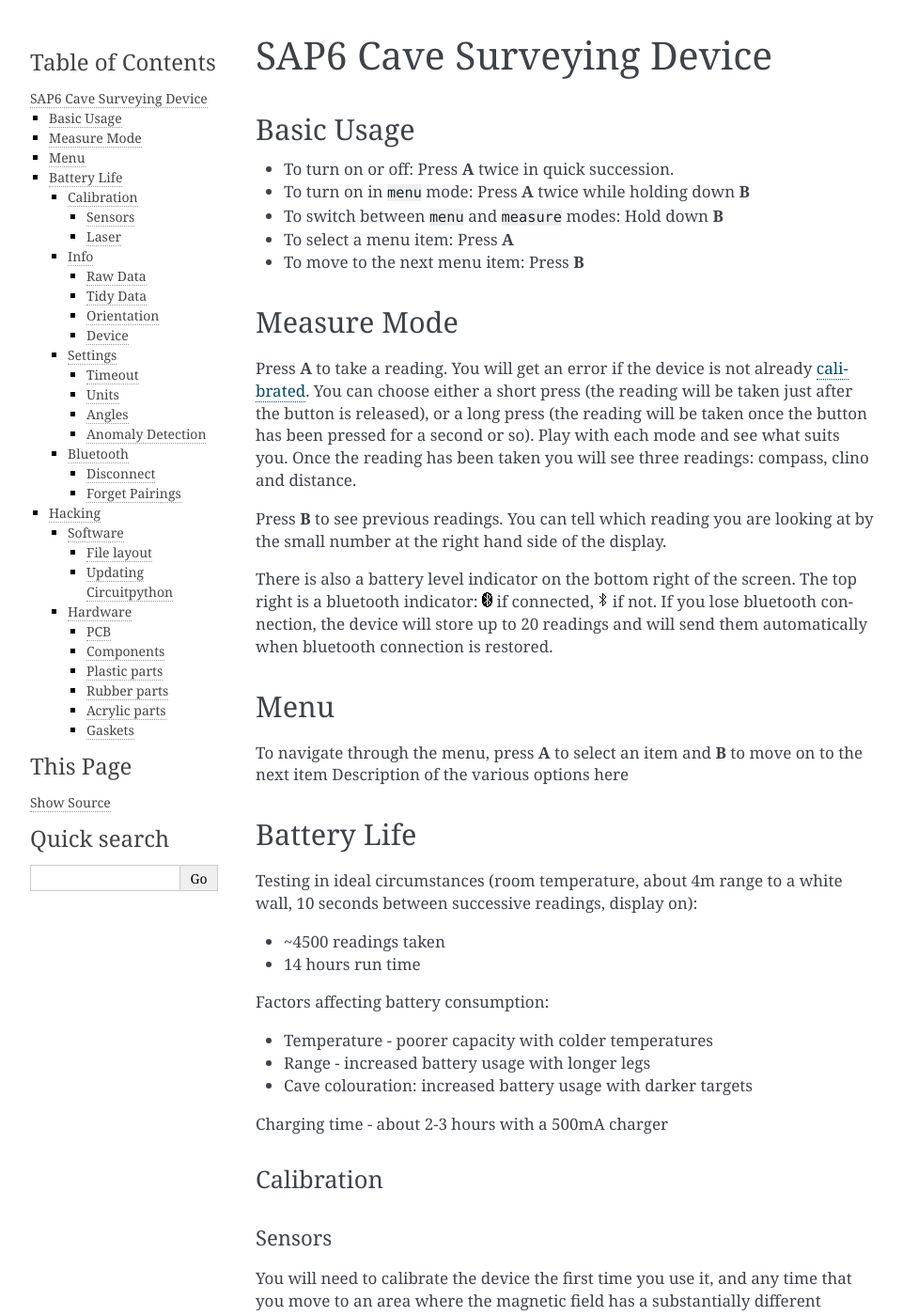
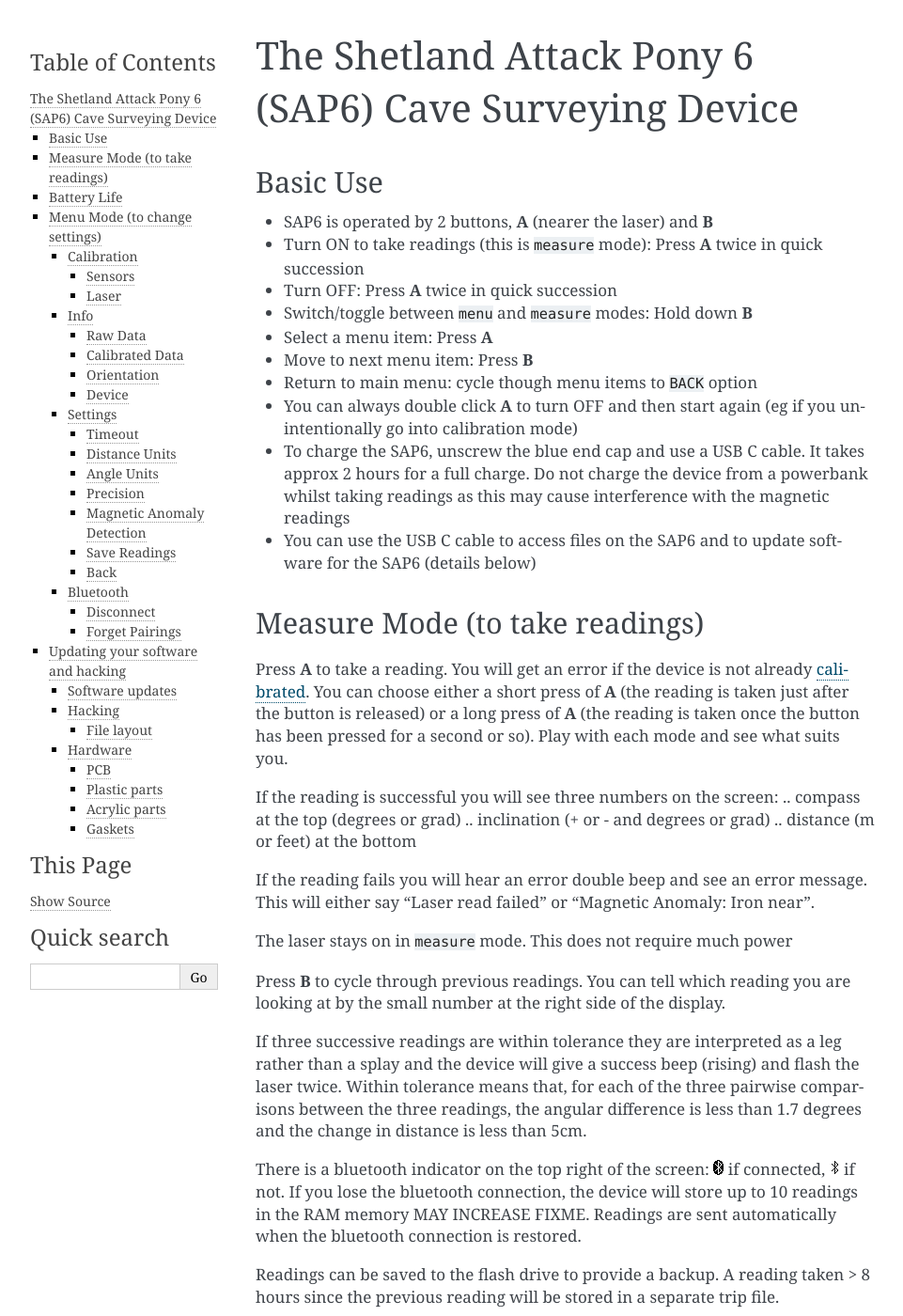
Before and after one commit to furbrain/STIC, a Sphinx documentation site: the page built from firmware/docs/source/index.rst, in a window 1280 px wide and 1400 px high. Shown: the whole window at 94% size, without its empty margins (148-1109 px from the left). Built offline with Sphinx 7.4.7, drawn with Linux system fonts in a browser that asks for light colours; some of the changed text lies outside the part shown.

Commit message:
Update to Beckas documentation

```diff
--- a/firmware/docs/source/index.rst
+++ b/firmware/docs/source/index.rst
@@ -1,62 +1,102 @@
-SAP6 Cave Surveying Device
-==========================
+The Shetland Attack Pony 6 (SAP6) Cave Surveying Device
+=======================================================
 
 .. toctree::
    :maxdepth: 2
    :caption: Contents:
 
 
-Basic Usage
+Basic Use
 -----------
 
-* To turn on or off: Press **A** twice in quick succession.
-* To turn on in ``menu`` mode: Press **A** twice while holding down **B**
-* To switch between ``menu`` and ``measure`` modes: Hold down **B**
-* To select a menu item: Press **A**
-* To move to the next menu item: Press **B**
+* SAP6 is operated by 2 buttons, **A** (nearer the laser) and **B**
 
-Measure Mode
-------------
+* Turn ON to take readings (this is ``measure`` mode): Press **A** twice in quick succession
 
-Press **A** to take a reading. You will get an error if the device is not already :ref:`calibrated <Sensors>`. You can
-choose either a short press (the reading will be taken just after the button is released), or a long press (the reading
-will be taken once the button has been pressed for a second or so). Play with each mode and see what suits you.
-Once the reading has been taken you will see three readings: compass, clino and distance.
+* Turn OFF: Press **A** twice in quick succession
 
-Press **B** to see previous readings. You can tell which reading you are looking at by the small number at the right
-hand side of the display.
+* Switch/toggle between ``menu`` and ``measure`` modes: Hold down **B**
+
+* Select a menu item: Press **A**
+
+* Move to next menu item: Press **B**
+
+* Return to main menu: cycle though menu items to ``BACK`` option
+
+* You can always double click **A** to turn OFF and then start again (eg if you unintentionally go into calibration
+  mode)
+
+* To charge the SAP6, unscrew the blue end cap and use a USB C cable. It takes approx 2 hours for a full charge. Do not
+  charge the device from a powerbank whilst taking readings as this may cause interference with the magnetic readings
+
+* You can use the USB C cable to access files on the SAP6 and to update software for the SAP6 (details below)
+
+
+Measure Mode (to take readings)
+-------------------------------
+
+Press **A** to take a reading. You will get an error if the device is not already :ref:`calibrated <Sensors>`.
+You can choose either a short press of **A** (the reading is taken just after the button is released) or a long press
+of **A** (the reading is taken once the button has been pressed for a second or so). Play with each mode and see what
+suits you.
+
+If the reading is successful you will see three numbers on the screen:
+.. compass at the top (degrees or grad)
+.. inclination (+ or - and degrees or grad)
+.. distance (m or feet) at the bottom
+
+If the reading fails you will hear an error double beep and see an error message. This will either say "Laser read
+failed" or "Magnetic Anomaly: Iron near".
+
+
+The laser stays on in ``measure`` mode. This does not require much power
+
+Press **B** to cycle through previous readings. You can tell which reading you are looking at by the small number at
+the right side of the display.
 
 .. |bt_on| image:: bt_on.png
 
 .. |bt_off| image:: bt_off.png
 
+If three successive readings are within tolerance they are interpreted as a leg rather than a splay and the device will
+give a success beep (rising) and flash the laser twice. Within tolerance means that, for each of the three pairwise
+comparisons between the three readings, the angular difference is less than 1.7 degrees and the change in distance is
+less than 5cm.
 
-There is also a battery level indicator on the bottom right of the screen. The top right is a bluetooth indicator:
-|bt_on| if connected, |bt_off| if not. If you lose bluetooth connection, the device will store up to 20 readings and
-will send them automatically when bluetooth connection is restored.
+There is a bluetooth indicator on the top right of the screen:
+|bt_on| if connected, |bt_off| if not. If you lose the bluetooth connection, the device will store up to 10 readings in
+the RAM memory MAY INCREASE FIXME. Readings are sent automatically when the bluetooth connection is restored.
 
-Menu
-----
+Readings can be saved to the flash drive to provide a backup. A reading taken > 8 hours since the previous reading will
+be stored in a separate trip file.
 
-To navigate through the menu, press **A** to select an item and **B** to move on to the next item
-Description of the various options here
+There is a battery level indicator on the bottom right of the screen. If you want to save power, turn off the device
+between stations.
 
 Battery Life
 ------------
 
-Testing in ideal circumstances (room temperature, about 4m range to a white wall, 10 seconds between successive
+Test results in ideal circumstances (room temperature, about 4m range to a white wall, 10 seconds between successive
 readings, display on):
 
 * ~4500 readings taken
 * 14 hours run time
 
-Factors affecting battery consumption:
+There are some factors that affect battery consumption:
 
 * Temperature - poorer capacity with colder temperatures
 * Range  - increased battery usage with longer legs
 * Cave colouration:  increased battery usage with darker targets
 
-Charging time - about 2-3 hours with a 500mA charger
+Menu Mode (to change settings)
+------------------------------
+
+To navigate through the menu, press **A** to select an item and **B** to move on to the next item. Return to the main
+menu by cycling though menu items to the``BACK`` option
+
+You can directly turn on in ``menu`` mode by pressing **A** twice while holding down **B**
+
+The menu options are:
 
 Calibration
 +++++++++++
@@ -64,21 +104,50 @@ Calibration
 Sensors
 *******
 
-You will need to calibrate the device the first time you use it, and any time that you move to an area where the
-magnetic field has a substantially different strength or dip.
+You need to calibrate the sensors the first time you use the SAP6, and then again any time that you move to a location
+with a substantially different magnetic field strength or dip. The SAP6 will only save one calibration setting (in the
+config.json file) so if you recalibrate these values will be overwritten (though you can download and save your
+``config.json`` file and reload it later).
 
-Once you enter the calibration routine you will ideally need to take 24 readings. Press **A** to take each reading,
-and press **B** to finish. If you wish to cancel calibration, double-click **A**. I normally suggest 8 in random
-directions, then a series of 8 readings between two points, rotating the device 45° along its axis between each shot.
-You then need a further 8 readings between another 2 points, ideally about 90° from the first set. Don't
-worry if you don't get these numbers exactly right, the algorithm will identify which readings are in the same direction
-and adapt accordingly.
+Once you enter the calibration routine you will ideally take 24 readings. Press **A** to take each reading, and press
+**B** when all 24 are taken. You can cancel the calibration at any point by double-clicking **A**.
+
+The recommended calibration routine (details below) starts with 8 readings taken in random, but well spread out,
+directions and then 8 accurate readings between two points, rotating the device by 45° along its long axis between each
+shot, then another, similar set of 8 accurate readings ideally taken at about 90° from the first set.
+
+Don't worry if you don't get these readings exactly right (eg if you take one reading twice over), the algorithm will
+identify which readings are in the same direction and adapt accordingly. The algorithm will also allow you to take more
+than 24 readings before calculating the calibration
+
+An example of a good calibration protocol would be to:
+
+* find a location well away from chunks of iron - perhaps in a wood or a cave
+
+* for readings 1-4, put the SAP6 flat with its screen uppermost on a plank propped up at ~ 45 degrees (or a rock at a
+  similar angle), then spin the SAP6 round to take readings pointing up, pointing across left, pointing down and
+  pointing across right of the plank. These four readings do not need to be accurate
+
+* for readings 5-8, drop the plank down to lie horizontal or find some flat ground and take readings with the SAP6 lying
+  flat with the display up, then with the display down and the laser pointing the other direction. Then one with laser
+  pointing up and one with the laser pointing down. These four readings do not need to be accurate
+
+* for readings 9-16, put the blue pointy cap of the SAP6 on a well-defined point and - carefully - take 8 readings that
+  all accurately hit a target (this should be a second, well-defined point). Barrel roll (ie rotate around the long
+  axis)  the SAP6 by 45 degrees for each successive reading
+
+* finally, for readings 17-24, repeat readings 9-16 but have the target be a point rotated around 90° from the previous
+  target.
+
+When you press **B** after taking your 24 readings the screen will go blank for a few seconds then it will display your
+calibration accuracy. For accurate readings this number should be under 0.5. You can then choose to either save this
+calibration to use for subsequent readings (press **A**) or you can discard the calibration (press **B**).
 
 Laser
 *****
 
-You shouldn't need to calibrate the laser, unless you want to start measuring from the front of the device
-or if you have replaced the end cap with something else.
+You shouldn't need to calibrate the laser. However, you might if you want to measure from the front of the device or if
+you have replaced the blue end cap with something with a different length.
 
 To calibrate the laser, place on object exactly one meter from the point on the device you want to measure from. Start
 the laser calibration routine and it will update the distance readings.
@@ -89,23 +158,26 @@ Info
 Raw Data
 ********
 
-This shows the live raw output of the sensors, converted to ms\ :sup:`-2` and µT
+The live, raw output of the sensors in x, y and z, converted to acceleration in ms\ :sup:`-2` and magnetic field
+strength in µT and the voltage of the battery. Leave this mode with a long or short press on **A**
 
-Tidy Data
-*********
+Calibrated Data
+***************
 
-This shows the live calibrated output of the sensors, again converted to ms\ :sup:`-2` and µT
+The live, calibrated output of the sensors in x, y and z, converted to gravitational field in ms\ :sup:`-2` and
+magnetic field strength in µT and the field strength ``|V|``.  Leave this mode with a long or short press on **A**
 
 Orientation
 ***********
 
-This shows the live compass and clino readings along with the roll of the device and the current
-magnetic dip
+The live compass and inclination readings, along with the roll of the device and the current dip of the magnetic field.
+Leave this mode with a long or short press on **A**
 
 Device
 ******
 
-This shows the name of the device as visible to bluetooth, and various version numbers
+The name of your specific SAP6 as visible to bluetooth, and various version numbers.  Leave this mode with a long or
+short press on **A**
 
 Settings
 ++++++++
@@ -113,59 +185,106 @@ Settings
 Timeout
 *******
 
-This is how long the device will wait from the last button click before turning off
+How long the device will wait from the last button click before turning off. Options to adjust this from 30 seconds to
+5 minutes. Press **B** to cycle through options then **A** when you have chosen your option
 
-Units
-*****
+Distance Units
+***************
 
-Choose between metric and imperial (decimal feet) units
+Choose between metric and imperial (decimal feet) units for distance measurements. Press **B** to cycle through options
+then **A** when you have chosen your option
 
-Angles
-******
+Angle Units
+************
 
-Choose between degrees and grads for the angular measurements
+Choose between degrees and grads for angular measurements. Press **B** to cycle through options then **A** when you
+have chosen your option
 
-Anomaly Detection
-*****************
 
-The device makes a note of the magnetic dip and field strength during calibration. If these are significantly
-different when taking a reading, this would suggest that there are stray magnetic fields present. This option
-lets you choose between **strict** detection which will pick up most bad readings, at the risk of getting a warning
-when there is nothing wrong. There is also a **relaxed** mode, and it can also be turned **off**.
+Precision
+*********
+
+The precision with which readings are displayed on the SAP6 screen. The default is 0.1 degrees for compass and
+inclination (eg 153.4 and +02.6) and mm for distance (eg 5.342m). This can be changed to display one fewer significant
+figure (eg 153, +03, 5.34). Note that both saved trip data and bluetoothed readings will retain full precision even
+with this reduced precision setting.  Press **B** to cycle through options then **A** when you have chosen your option
+
+Magnetic Anomaly Detection
+**************************
+
+The device records the magnetic dip and field strength during calibration. The device then detects if these change
+significantly when taking any subsequent readings. This would happen if the magnetic field altered, for example due to
+the presence of manmade artefacts such as scaffolding or local geological changes.
+
+You can choose **strict** detection which detects most bad readings at the risk of getting a warning when there is
+nothing wrong. There is also a **relaxed** mode, and finally magnetic anomaly detection can be turned **off**. Press
+**B** to cycle through options then **A** when you have chosen your option
+
+Save Readings
+*************
+
+Whether to save all shots to the flash drive or not. Shots will be stored in the ``readings`` directory on the device.
+Each trip will be stored as ``TripXXXXX.csv``, where ``XXXXX`` is the trip number. Press **B** to cycle through options
+then **A** when you have chosen your option
+
+Back
+****
+
+Select this using **A** to return to the main menu or press **B** to continue cycling through the settings options
 
 Bluetooth
 +++++++++
 
+At present the SAP6 can only be used with SexyTopo (version 1.7.0 or higher required) though you can connect to it
+directly using a USB C cable (see below)
+
 Disconnect
 **********
 
-Disconnect from the current bluetooth device
+Disconnects the SAP6 from the current bluetooth device
 
 Forget Pairings
 ***************
 
-If you are having difficulties connecting, it may be worth selecting this option which will clear all the recorded
-connections within the device.
+If you are having problems connecting to your bluetooth device try selecting this option which will clear all the
+recorded connections within the device so you can start again.
+
+
+
+Updating your software and hacking
+----------------------------------
+
+Software updates
+++++++++++++++++
+
+You can update the software on the SAP6 with newer versions downloaded from
+`GitHub <https://github.com/furbrain/STIC/releases/latest>`_. Check the software version currently running on your
+SAP6 using the Info menu under Device. To update your software, download a zipped file from the github repository,
+unzip it and replace the files in the firmware directory of the SAP6 with these files. Warning - all files should be
+replaced at the same time as there are various dependencies across the files and the SAP6 may not work if only a single
+file is updated. Check that the device is working immediately after updating.
 
 Hacking
--------
++++++++
 
 This is an open source project - feel free to make your own devices, make adaptations and improvements.
-All the hardware and software designs can be found on `GitHub <https://github.com/furbrain/STIC>`_.
+All the hardware and software designs can be found on `GitHub <https://github.com/furbrain/STIC/releases/latest>`_.
 
-Software
-++++++++
+SAP6 uses `CircuitPython <https://circuitpython.org/>`_. All the code to run it is available on the device itself -
+just plug it into a laptop using a USB C cable and you'll see a USB drive appear.
 
-This device uses `CircuitPython <https://circuitpython.org/>`_. All the code to run it is available on the device
-itself - just plug it in to a laptop and you'll see a USB drive appear. You can go in and change the code as you see
-fit. The version of CircuitPython that comes with the SAP6 has several additional libraries built in to it:
+You can change the code as you see fit. The version of CircuitPython that comes with the SAP6 has several additional
+libraries built into it:
 
 * `mag_cal <https://github.com/furbrain/CircuitPython_mag_cal>`_: This contains all the maths needed for calibration
+
 * `rm3100 <https://github.com/furbrain/CircuitPython_RM3100>`_: This is a device driver for the RM3100 magnetometer
-* `laser_egismos <https://github.com/furbrain/CircuitPython_laser_egismos>`_: This is a device driver for the
-  laser module 2 by `Egismos <https://www.egismos.com/laser-distance-module-2M>`_.
+
+* `laser_egismos <https://github.com/furbrain/CircuitPython_laser_egismos>`_: This is a device driver for the laser
+  module 2 by `Egismos <https://www.egismos.com/laser-distance-module-2M>`_
+
 * `caveble <https://github.com/furbrain/CircuitPython_CaveBLE>`_: This module is a cave survey specific module to talk
-  to cave surveying apps such as SexyTopo.
+  to cave surveying apps such as SexyTopo
 
 File layout
 ***********
@@ -173,88 +292,74 @@ File layout
 In the top level director of the USB Drive, you may see:
 
 ``firmware``
-  This directory holds all the application code
+  Directory with the application code
 
 ``fonts``
-  This directory holds the fonts used by the device
+  Directory with the fonts used by the device
 
 ``images``
-  This directory holds the images used
+  Directory with the images used by the device
+
+``readings``
+  Directory with any saved trips
 
 ``boot.py``
-  This code is run on startup, before all the other python code runs
+  The code that runs on startup, before all the other python code runs
 
 ``code.py``
   This code simply calls ``run`` in ``firmware/main.py``
 
 ``config.json``
-  This holds all the calibration and settings data for the device
+  The calibration and settings data for the device
 
 ``manual.pdf``
   This documentation
 
 ``calibration_data.json``
-  This is a record of all the shots you took last time you attempted to calibrate
+  A record of all the calibration shots you took the last time you tried to calibrate
 
 ``error.log``
-  If the device crashes or encounters an error, you will get some debugging info in here
+  Debug info stored here if the device crashes or encounters an error
 
 ``DEBUG``
-  If this file is present, then the device will be in debug mode. You won't see the normal battery charging
-  screen, but you can double click and start the main device running. You also get a serial connection on
+  If this file is present, then the device is in debug mode. You won't see the normal battery charging screen, but you
+  can double click and start the main device running. You also get a serial connection on
   ``/dev/ttyACM0`` or ``/dev/ttyUSB0`` on  linux or ``COM1`` on windows
-
-Updating Circuitpython
-**********************
-
-FIXME show
 
 Hardware
 ++++++++
 
-You can build your own SAP6! This part is a work in progress
+You can build your own SAP6! This is a work in progress
 
 PCB
 ***
 
-Get the gerbers from **FIXME**, and either make or get someone to make the PCB for you. The traces are pretty
-chunky so you can mill or etch the board yourself
-
-Components
-**********
+Get the gerbers from **FIXME**, and either make, or get someone to make, the PCB. The traces are pretty chunky so you
+can mill or etch the board yourself
 
 See the BOM for the list of components and where to get them
 
-Solder them on to the board - they are all fairly chunky so you don't need to be a whizz at soldering
+Solder the components onto the board - they are all fairly chunky so you don't need to be a whizz at soldering
 
 Plastic parts
 *************
 
 You will need to 3d print the following STLs:
-  * ``shell.stl``:  print with largest opening downwards
-  * ``cap.stl``: you may need to print this with the pointy end down, in which case use the ``cap_with_vanes.stl`` file.
-  * ``shim.stl``: this inserts under the button pcb and holds it in place
-  * ``bezel.stl``: glue this in place over the acrylic window -silicone sealant or adhesive is suitable here
-  * ``mount.stl``: this holds the laser module and main pcb
 
-``mount.stl`` and ``shell.stl`` will need 1 and 4 brass screwthreads respectively - these can be inserted by pressing on
-them with a soldering iron. You can find suitable inserts on `RS <https://uk.rs-online.com/web/p/threaded-inserts/0278534>`_
-
-Rubber parts
-************
-
-``boot.stl`` needs to be printed with as soft a TPU as you can get away with. Coat upper and lower surfaces with grease
-before assembly.
+* ``shell.stl``
+* ``cap.stl``
+* ``bezel.stl``
+* ``shim.stl``
+* ``mount.stl``
 
 Acrylic parts
 *************
 
-Ideally you should laser cut the following DXFs from 3mm clear acrylic. However the designs are fairly
-simple so you may well be able to cut these by hand
+Ideally, you should laser cut the following DXFs from 3mm clear acrylic. However, the designs are fairly simple so you
+may well be able to cut these by hand
 
 Gaskets
 *******
 
-You can use 1mm silicone sheet or EVA foam for these pieces. Note that EVA foam works well but will need to be replaced
-after each use as it permanently deforms once compressed. Ideally coat gaskets with silicone grease. You can probably
-get away with no gaskets if you use plenty of grease
+You can use 1mm silicone sheet or EVA foam for these pieces. Note that EVA foam works well but permanently deforms when
+used so will need replacing if you ever disassemble the device.
```
